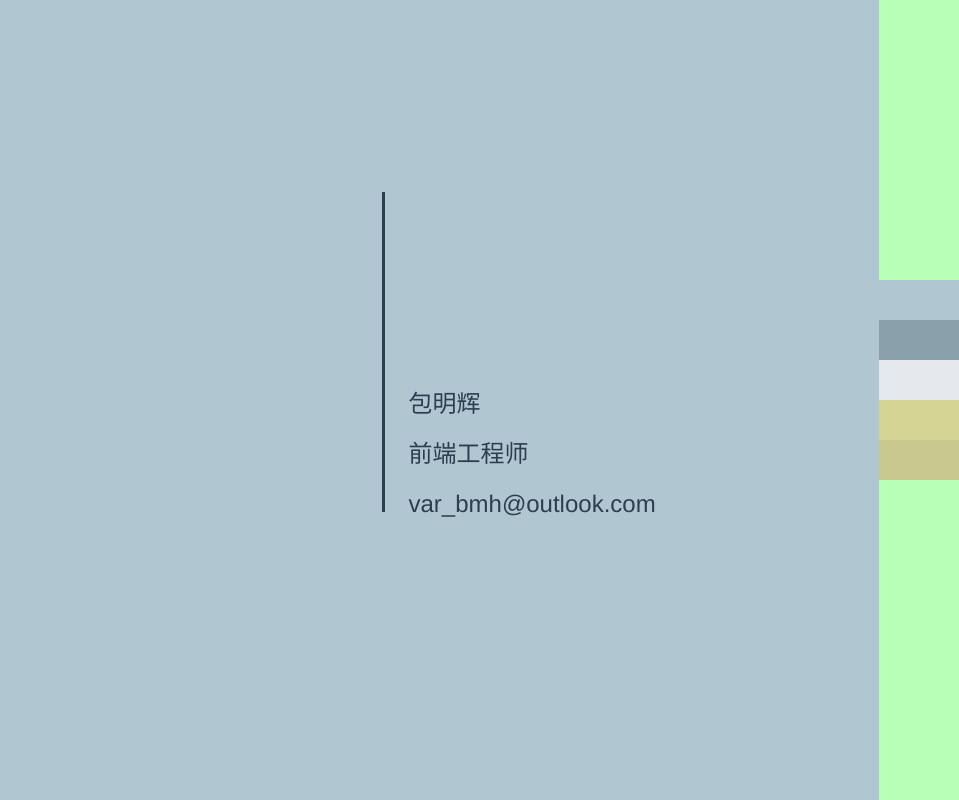
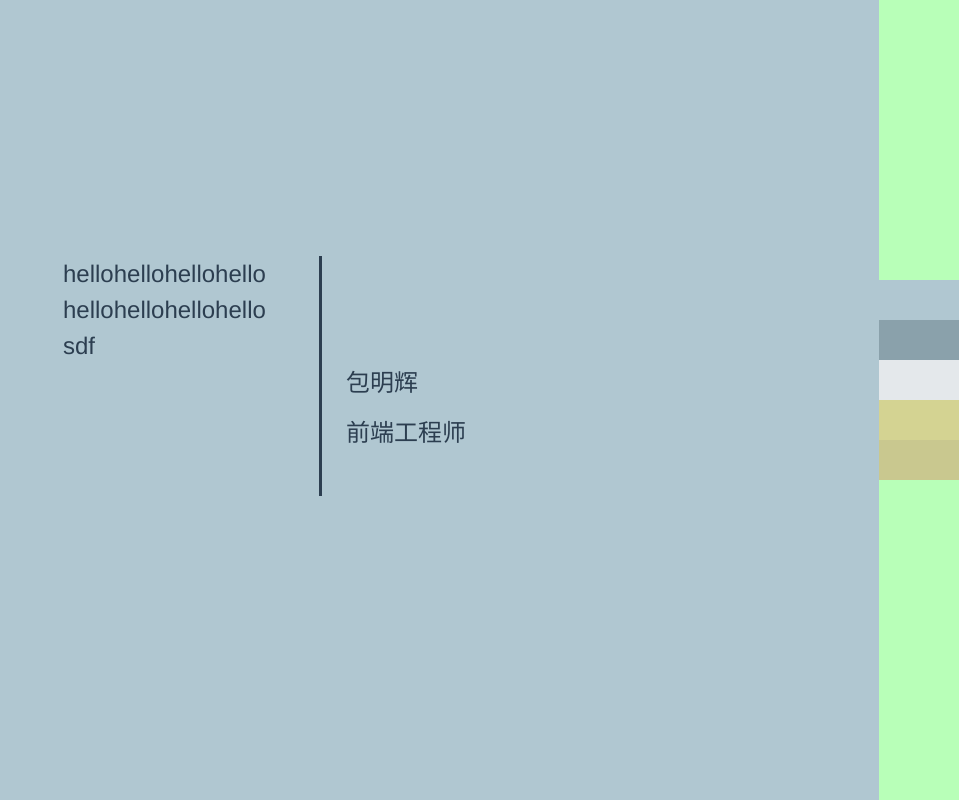
Before and after one commit to BaoMinghui/resume-online, a Vue app: page / in a window 1280 px wide. Shown: the top 800 px of the page, without its empty margins (321-1280 px from the left). Built offline with nearby package versions, Linux system fonts and the light colour scheme.

Commit message:
内容小修改

```diff
--- a/src/components/index.vue
+++ b/src/components/index.vue
@@ -1,6 +1,8 @@
 <template>
 <div id="index">
-  <div id="left"></div>
+  <div id="left">
+    <p v-text='left'></p>
+  </div>
   <div id="right">
     <p v-for='item in right'>{{item}}</p>
   </div>
@@ -11,11 +13,10 @@
     name:'index',
     data(){
       return{
-        left:[],
+        left:'hellohellohellohellohellohellohellohellosdf',
         right:[
           '包明辉',
-          '前端工程师',
-          'var_bmh@outlook.com'
+          '前端工程师'
         ]
       }
     }
@@ -33,24 +34,34 @@
   background-color: #B0C7D1;
   position: absolute;
   text-align: center;
-  padding-top: 15%;
+  padding-top: 20%;
 }
 
 #right,
 #left {
+  float: left;
   display: inline-block;
-  height: 40%;
+  height: 30%;
 }
 
 #left {
+  margin-left: 30%;
   border-right: 3px solid;
-  width: 30%;
+  width: 20%;
 }
 
 #right {
   font-size: 1.5em;
   width: 20%;
-  padding-bottom: 5px;
+  padding-top: 8%;
+}
+
+#left p {
+  text-align: left;
+  line-height: 1.5em;
+  font-size: 1.5em;
+  width: 80%;
+  word-break:break-word;
 }
 
 #right p {
--- a/src/components/myskill.vue
+++ b/src/components/myskill.vue
@@ -1,7 +1,7 @@
 <template>
 <div id="skill">
-  <h1>技能栈</h1>
-  <p>要是一开始就只选择自己能做得到的事情，那么什么都将不能开始</p>
+  <h1>技术栈</h1>
+  <p>工欲善其事，必先利其器</p>
   <div class="tag">
     <span v-for="tag in _skillTag" :style="{backgroundColor:getColor(),height:15+tag.value/2+'px',width:tag.value*1.8+'px',lineHeight:15+tag.value/2+'px',fontSize:tag.value/3+'px'}">{{tag.title}}</span>
   </div>
@@ -41,10 +41,10 @@ export default {
 				value:40
 			}],
       color: [
-        '#FF7C00', '#BF3D30', '#BF7630','#206876','#FFC440'
+        '#FF7C00', '#BF3D30', '#BF7630','#206876','#B0C7D1','#D4D392'
       ],
 			describe:[
-				'能够编写语义化的 HTML，完成较复杂的布局',
+				'能够编写语义化的HTML，完成较复杂的布局',
 				'熟悉原生js，能脱离jQuery等库编码',
 				'了解使用sass进行css预处理',
 				'了解模块化，面向对象编程',
@@ -54,12 +54,13 @@ export default {
   },
   methods: {
     getColor() {
-      return this.color[Math.floor(Math.random() * 5)]
+      return this.color[Math.floor(Math.random() * this.color.length)]
     }
   },
 	computed:{
 		_skillTag(){
-			return this.skillTag.sort(function(){ return 0.5 - Math.random() })
+      // let timer = setInterval(this.skillTag.sort(function(){ return 0.5 - Math.random() }),1000)
+      return this.skillTag.sort(function(){ return 0.5 - Math.random() });
 		}
 	}
 }
@@ -108,7 +109,7 @@ export default {
   margin: .4em;
   border-radius: 5%;
 	font-size: 1em;
-	color: #DEDEDE;
+	color: #454545;
 }
 
 
--- a/src/components/production.vue
+++ b/src/components/production.vue
@@ -1,6 +1,7 @@
 <template>
 <div id="production">
   <h1>我的个人作品</h1>
+  <p>要是一开始就只选择自己能做得到的事情，那么什么都没办法开始</p>
   <div class="card">
     <div v-for="item in myPro">
       <p>{{item.title}}</p>
@@ -47,6 +48,12 @@ export default {
   margin-bottom: 1%;
 }
 
+#production p {
+  font-size: 1.1em;
+  line-height: 1.5em;
+  margin-bottom: 3%;
+}
+
 .card {
   width: 50%;
 	height: 50%;
```
